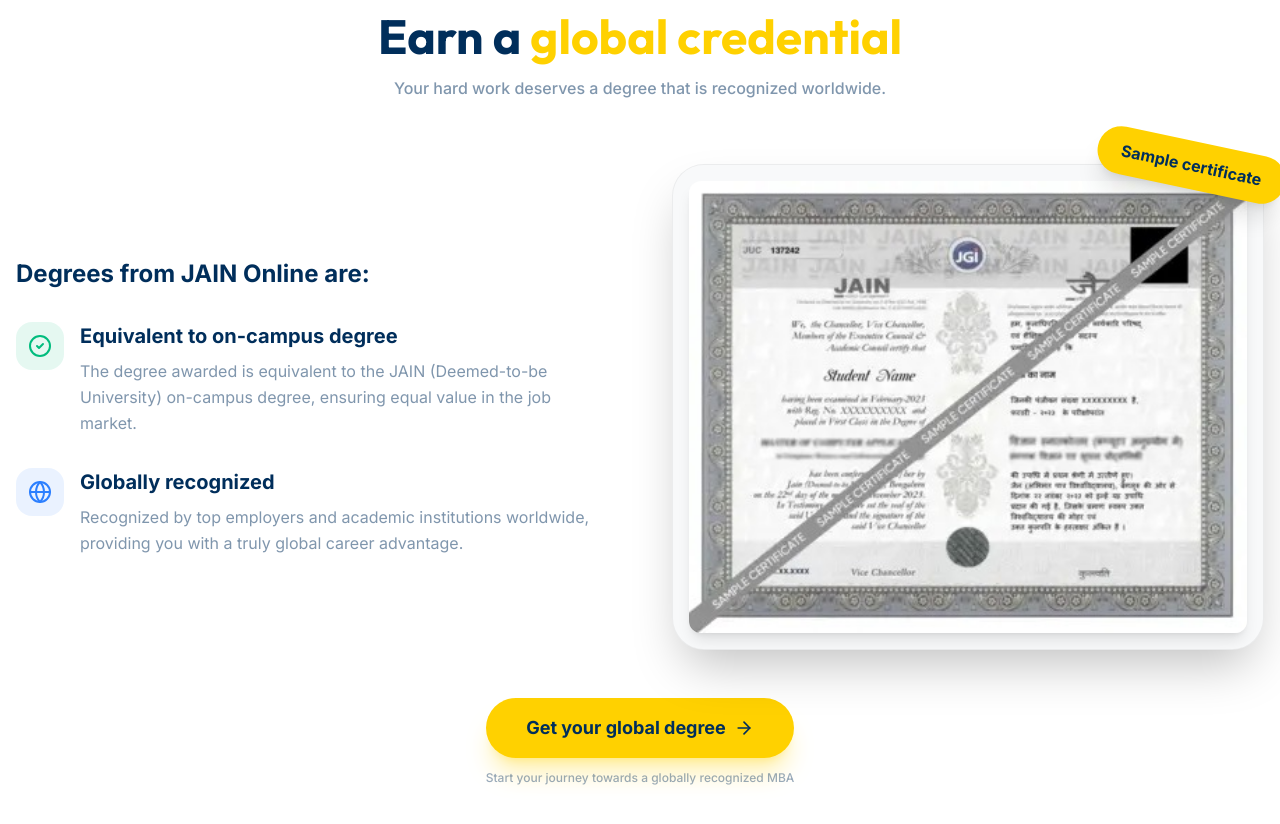
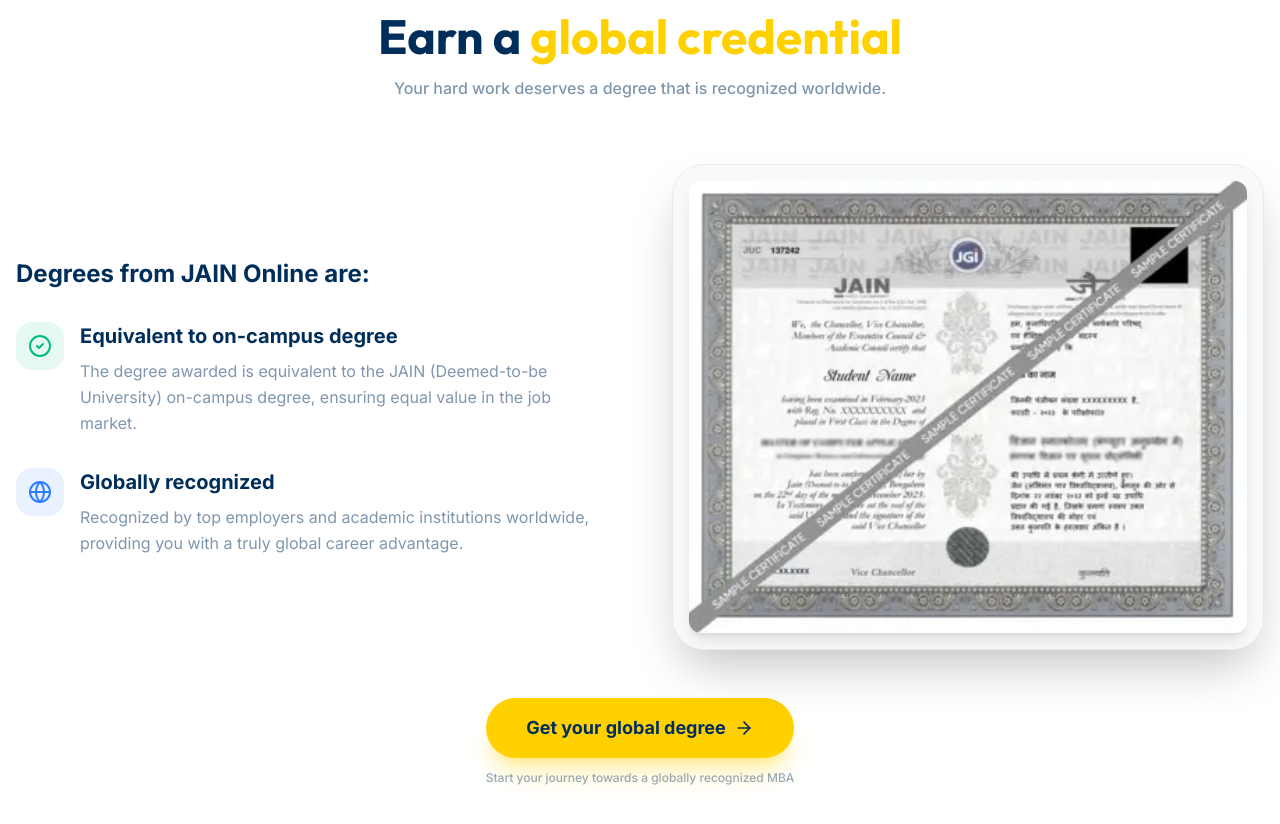
Before and after one commit to itlakshya/mbajain, a Next.js app in the folder jainnext/: page / in a window 1280 px wide. Shown: the part 6240-7064 px from the top of the page. Built offline with nearby package versions, Linux system fonts and the light colour scheme; no server answers.

Commit message:
removed yello tag

```diff
--- a/jainnext/src/app/page.tsx
+++ b/jainnext/src/app/page.tsx
@@ -705,9 +705,6 @@
                 className="w-full rounded-xl shadow-lg"
                 referrerPolicy="no-referrer"
               />
-              <div className="absolute -top-6 -right-6 bg-primary text-secondary font-bold px-6 py-3 rounded-full shadow-xl rotate-12">
-                Sample certificate
-              </div>
             </div>
           </div>
         </div>
```
